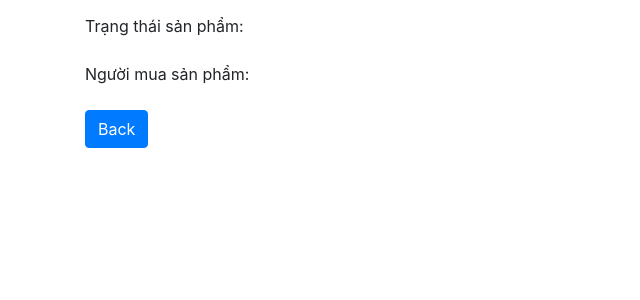
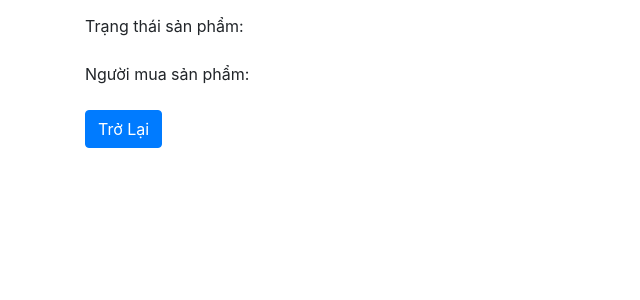
Before and after one commit to anhkhazxcv/BTL_WebDauGia, a PHP site: the page made by Đấu Giá/details-sp.php in a window 1280 px wide. Shown: the part 979-1279 px from the top of the page, without its empty margins (0-640 px from the left). Run offline with PHP 8.4, Linux system fonts and the light colour scheme; data that the repository does not hold is empty; a stand-in replaces the project's code that opens the database connection; some libraries are stand-ins or nearby versions.

Commit message:
Update details-sp.php

```diff
--- a/Đấu Giá/details-sp.php
+++ b/Đấu Giá/details-sp.php
@@ -68,7 +68,7 @@
         </div>
 
         <form method="POST" action="index-sp.php">
-        <button type="submit" class="btn btn-primary">Back</button>
+        <button type="submit" class="btn btn-primary">Trở Lại</button>
     </form>
 </div>
 
```
